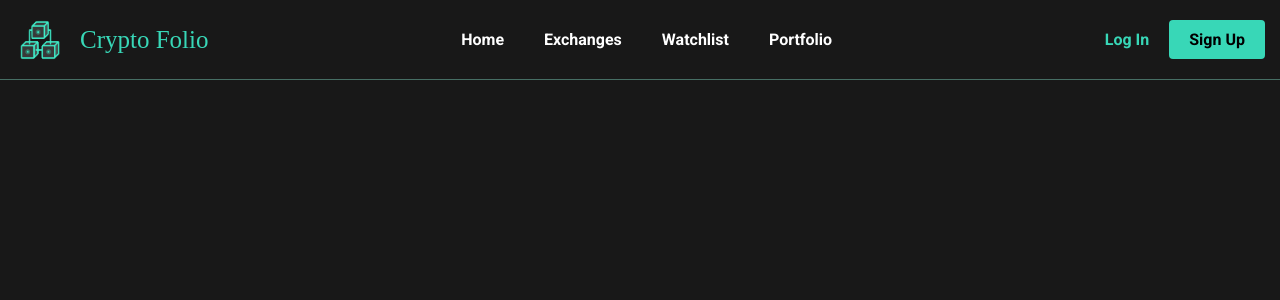
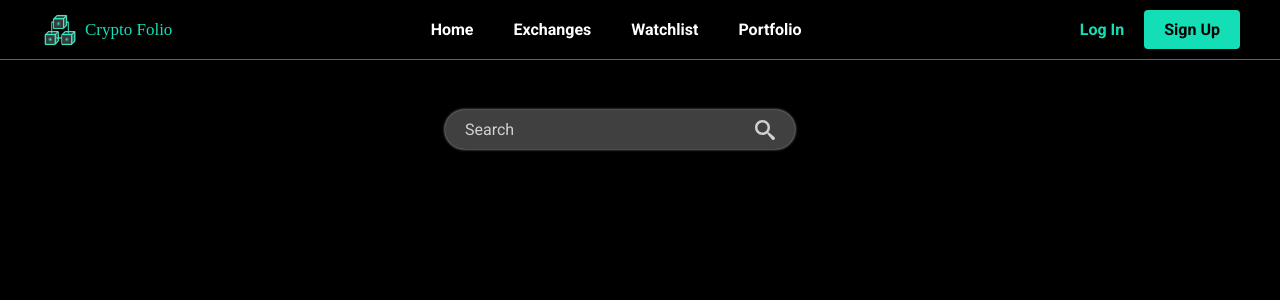
Before and after one commit to BayLadyCoder/crypto-folio, a React (Create React App) app: page / in a window 1280 px wide. Shown: the top 300 px of the page. Built offline with nearby package versions, Linux system fonts and the light colour scheme; a web font is replaced by a local one.

Commit message:
Added SearchBar and improve NavBar style

```diff
--- a/src/App.styled.ts
+++ b/src/App.styled.ts
@@ -4,7 +4,7 @@ export const AppContainer = styled.div`
   display: flex;
   flex-direction: column;
   align-items: center;
-  background: #181818;
+  background: #000000;
   min-height: 100vh;
   width: 100vw;
 `;
--- a/src/App.tsx
+++ b/src/App.tsx
@@ -1,12 +1,14 @@
 import { AppContainer } from "./App.styled";
 import NavBar from "./components/NavBar";
 import GlobalStyle from "./styles/globalStyles";
+import SearchBar from "./components/SearchBar";
 
 const App: React.FC = () => {
   return (
     <AppContainer>
       <GlobalStyle />
       <NavBar />
+      <SearchBar />
     </AppContainer>
   );
 };
--- a/src/components/NavBar/NavBar.styled.ts
+++ b/src/components/NavBar/NavBar.styled.ts
@@ -6,27 +6,28 @@ export const NavBarContainer = styled.header`
   align-items: center;
   justify-content: space-between;
   width: 100%;
-  height: 80px;
+  height: 60px;
   border-bottom: 1px solid #466e64;
+  padding: 0 30px;
 `;
 
 export const Wrapper = styled.div`
   display: flex;
   align-items: center;
-  padding: 0 15px;
+  padding: 0 10px;
   cursor: pointer;
 `;
 
 export const Logo = styled.img`
-  width: 50px;
-  height: 50px;
-  margin-right: 15px;
+  width: 40px;
+  height: 40px;
+  margin-right: 5px;
 `;
 
 export const AppName = styled.h1`
   font-family: "Zen Dots", cursive;
-  font-size: 25px;
-  color: #38d7b7;
+  font-size: 17px;
+  color: ${theme.color.primary};
   font-weight: 400;
 `;
 
@@ -38,6 +39,7 @@ export const MenuBtn = styled.button<MenuBtnProps>`
   background: transparent;
   border: none;
   text-decoration: none;
+  white-space: nowrap;
   padding: 10px 20px;
   font-size: 16px;
   border-radius: 4px;
@@ -49,5 +51,6 @@ export const MenuBtn = styled.button<MenuBtnProps>`
     transition: all 0.3s ease-out;
     background-color: ${({ primary }) =>
       primary ? "#3d3d3d" : theme.color.secondary};
+    color: ${({ primary }) => (primary ? theme.color.primary_bright : "#fff")};
   }
 `;
--- a/src/components/SearchBar/SearchBar.styled.ts
+++ b/src/components/SearchBar/SearchBar.styled.ts
@@ -1,5 +1,54 @@
 import styled from "styled-components";
+import theme from "../../styles/theme";
+import { ImSearch } from "react-icons/im";
 
 export const SearchBarContainer = styled.div`
   display: flex;
 `;
+
+export const Wrapper = styled.div`
+  display: flex;
+  align-items: center;
+  padding: 0 15px;
+  margin-top: 50px;
+`;
+
+export const SearchInput = styled.input`
+  padding: 10px 20px;
+  width: 350px;
+  background: #404040;
+  color: ${theme.color.primary_bright};
+  border: none;
+  border-radius: 40px;
+  box-shadow: 0 0 3px 0 #ddd;
+  -moz-outline-radius: 40px;
+  color: #fff;
+  &::placeholder {
+    color: #d1d1d1;
+  }
+`;
+
+export const SearchIcon = styled(ImSearch)`
+  color: #d1d1d1;
+  font-size: 20px;
+`;
+
+export const SearchBtn = styled.button`
+  display: flex;
+  justify-content: center;
+  align-items: center;
+  border-radius: 50%;
+  border: none;
+  background: transparent;
+  cursor: pointer;
+  padding: 8px 10px;
+  position: relative;
+  left: -50px;
+
+  &:hover {
+    background: #222;
+  }
+  &:hover ${SearchIcon} {
+    color: ${theme.color.primary};
+  }
+`;
--- a/src/components/SearchBar/SearchBar.tsx
+++ b/src/components/SearchBar/SearchBar.tsx
@@ -1,7 +1,22 @@
-import React from "react";
+import { Container } from "../../styles/globalStyles";
+import {
+  Wrapper,
+  SearchInput,
+  SearchBtn,
+  SearchIcon,
+} from "./SearchBar.styled";
 
-const SearchBar = () => {
-  return <div>Search Bar</div>;
+const SearchBar: React.FC = () => {
+  return (
+    <Container>
+      <Wrapper>
+        <SearchInput placeholder="Search" type="text" />{" "}
+        <SearchBtn>
+          <SearchIcon />
+        </SearchBtn>
+      </Wrapper>
+    </Container>
+  );
 };
 
 export default SearchBar;
--- a/src/styles/globalStyles.ts
+++ b/src/styles/globalStyles.ts
@@ -6,9 +6,11 @@ const GlobalStyle = createGlobalStyle`
     box-sizing: border-box;
     margin: 0;
     padding: 0;
-    color: ${theme.color.primary};
     /* font-family: "Hammersmith One", sans-serif; */
     font-family: 'Roboto', sans-serif;
+    font-size: 16px;
+    outline-color: #4a4a4a;
+
 }
 `;
 
@@ -17,6 +19,9 @@ export const Container = styled.div`
   max-width: 1300px;
   padding-right: 50px;
   padding-left: 50px;
+  display: flex;
+  flex-direction: column;
+  align-items: center;
 
   @media screen and (max-width: 960px) {
     padding-right: 30px;
@@ -38,6 +43,7 @@ export const Button = styled.button<ButtonProps>`
   color: #000;
   font-size: ${({ fontBig }) => (fontBig ? "20px" : "16px")};
   border: none;
+  white-space: nowrap;
   cursor: pointer;
   font-weight: bold;
 
--- a/src/styles/theme.ts
+++ b/src/styles/theme.ts
@@ -1,6 +1,7 @@
 const theme = {
   color: {
-    primary: "#38d7b7",
+    primary: "#14deb5",
+    primary_bright: "#40EDC9",
     secondary: "#ae19d4",
   },
 };
```
